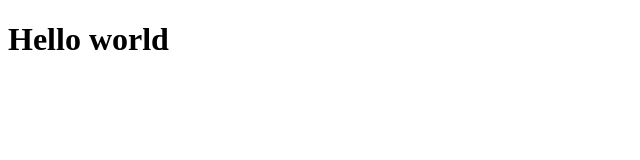
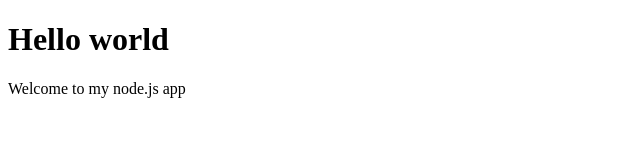
Before and after one commit to CMillerDevGuy/heroku-app, a website: page public/index.html in a window 1280 px wide. Shown: the whole page, without its empty margins (0-640 px from the left). Drawn offline with Linux system fonts and the light colour scheme.

Commit message:
added p in html

```diff
--- a/public/index.html
+++ b/public/index.html
@@ -6,5 +6,6 @@
     </head>
     <body>
         <h1>Hello world</h1>
+        <p>Welcome to my node.js app</p>
     </body>
 </html>
```
